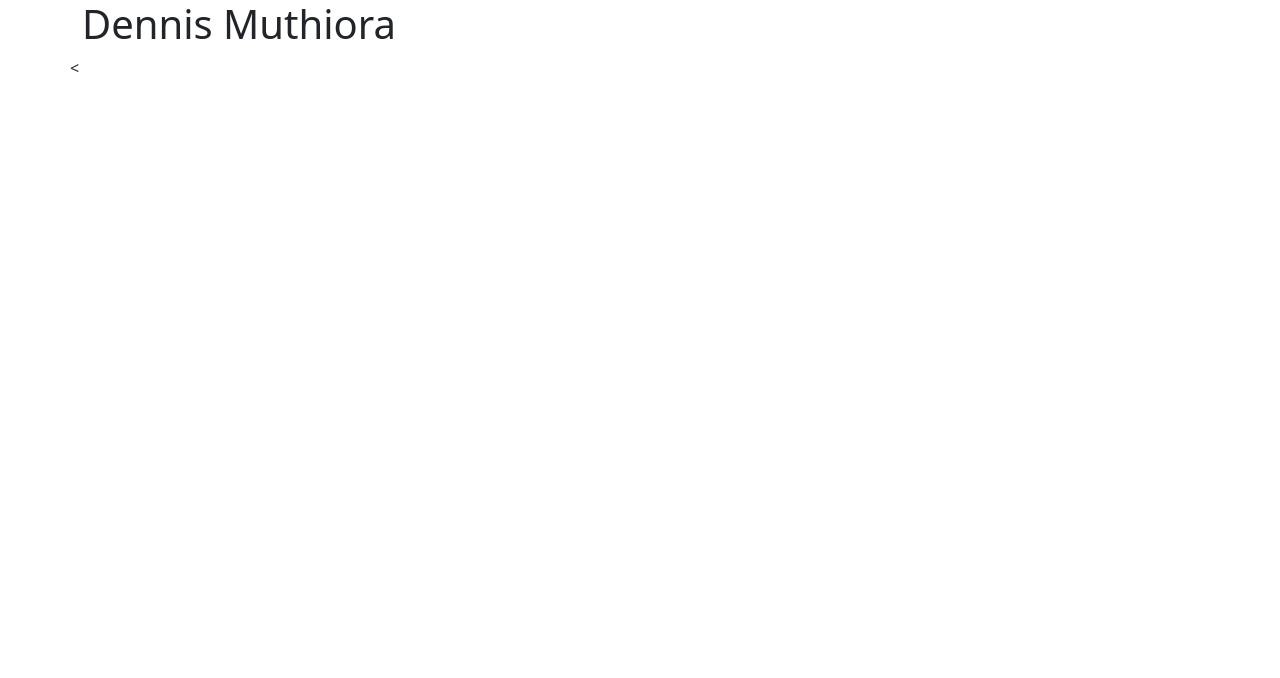
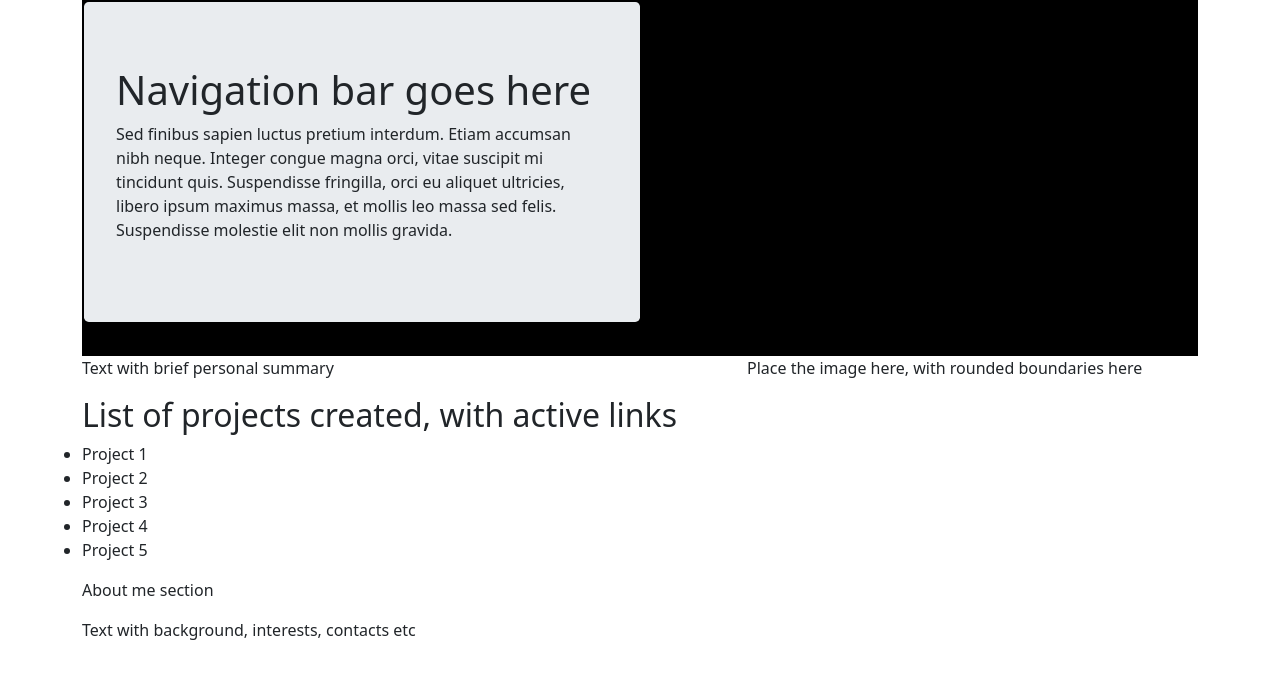
Before and after one commit to wdmuthiora/portfolio-landing-page, a plain HTML site: page index.html in a window 1280 px wide. Drawn offline with nearby package versions, Linux system fonts and the light colour scheme.

Commit message:
Linked to jsDelivr and added custom CSS for Jumbotron.

```diff
--- a/css/styles.css
+++ b/css/styles.css
@@ -0,0 +1,24 @@
+.nav {
+  background-color: black;
+  border: black solid 2px;
+}
+
+.jumbotron {
+  padding: 2rem 1rem;
+  margin-bottom: 2rem;
+  background-color: #e9ecef;
+  border-radius: 0.3rem;
+  border-color: black solid 2px;
+}
+
+@media (min-width: 576px) {
+  .jumbotron {
+    padding: 4rem 2rem;
+  }
+}
+
+.jumbotron-fluid {
+  padding-right: 0;
+  padding-left: 0;
+  border-radius: 0;
+}
--- a/index.html
+++ b/index.html
@@ -1,17 +1,66 @@
 <!DOCTYPE html>
 <html>
+
 <head>
   <title>Portfolio Landing Page</title>
-    <link rel="stylesheet" type="text/css" href="/css/bootstrap.css">
+  <link href="https://cdn.jsdelivr.net/npm/bootstrap@5.1.0/dist/css/bootstrap.min.css" rel="stylesheet"
+    integrity="sha384-KyZXEAg3QhqLMpG8r+8fhAXLRk2vvoC2f3B09zVXn8CA5QIVfZOJ3BCsw2P0p/We" crossorigin="anonymous">
   <link rel="stylesheet" type="text/css" href="/css/styles.css">
 </head>
 
 <body>
+
   <div class="container">
-      <div class="row">
-        <h1 class="col-md-12">Dennis Muthiora</h1>
-        <
+
+    <div class="nav">
+      <div class="col-md-6">
+        <div class="jumbotron">
+          <h1>Navigation bar goes here</h1>
+          <p>Sed finibus sapien luctus pretium interdum. Etiam accumsan nibh neque. Integer congue magna orci, vitae
+            suscipit mi tincidunt quis. Suspendisse fringilla, orci eu aliquet ultricies, libero ipsum maximus massa, et
+            mollis leo massa sed felis. Suspendisse molestie elit non mollis gravida.</p>
         </div>
       </div>
+    </div>
+
+
+    <div class="row">
+      <div class="col-md-7">
+        <p>Text with brief personal summary</p>
+      </div>
+
+      <div class="col-md-5">
+        <p>Place the image here, with rounded boundaries here</p>
+      </div>
+    </div>
+
+
+    <div class="row">
+      <h2>List of projects created, with active links</h2>
+      <ul>
+        <li>Project 1</li>
+        <li>Project 2</li>
+        <li>Project 3</li>
+        <li>Project 4</li>
+        <li>Project 5</li>
+      </ul>
+    </div>
+
+
+    <div class="row">
+      <div>About me section</div>
+      <div>
+        <p></p>Text with background, interests, contacts etc</p>
+      </div>
+    </div>
+
+
+    <div class="row">
+    </div>
+
+
+  </div>
+
 </body>
+
 </html>
```
Lines whose indentation alone changed are shown as unchanged.
